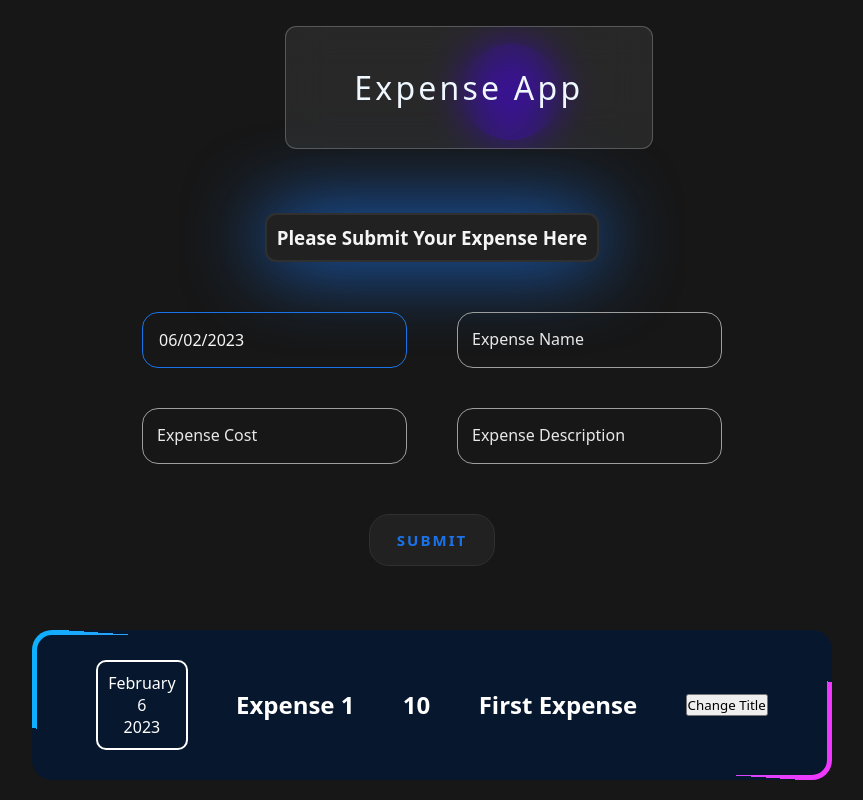
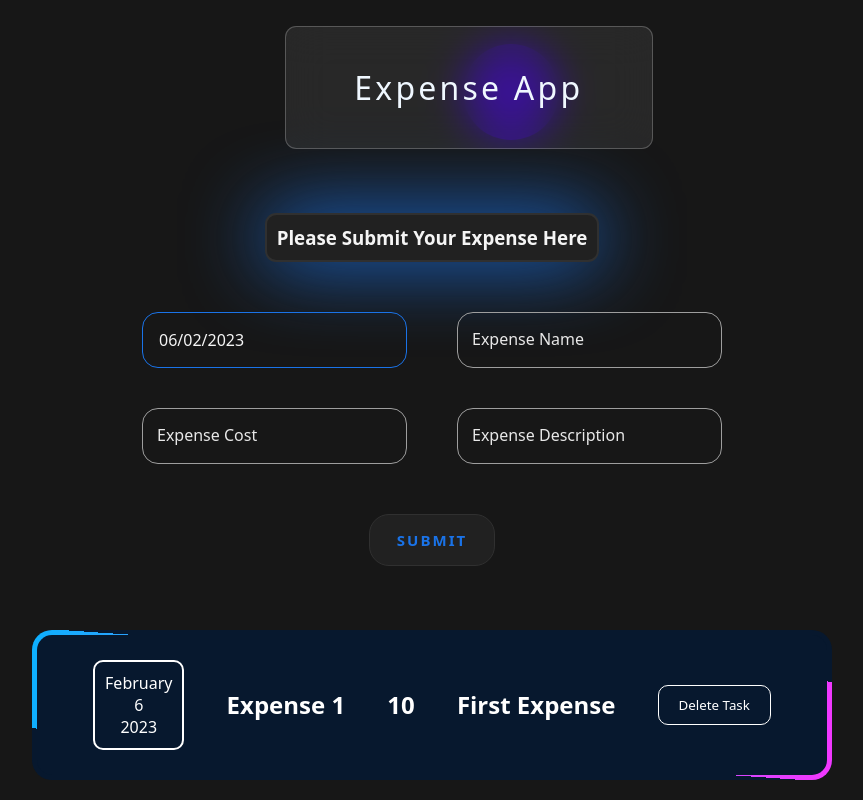
Before and after one commit to SupratimNayek18/Expense-App, a React (Create React App) app: page / in a window 1280 px wide. Shown: the top 800 px of the page, without its empty margins (208-1071 px from the left). Built offline with nearby package versions, Linux system fonts and the light colour scheme.

Commit message:
Delete button functionality added

```diff
--- a/src/App.js
+++ b/src/App.js
@@ -46,6 +46,10 @@ function App() {
     setExpenseState([newExpense, ...expenseState]);
   };
 
+  const removeExpense = (index) => {
+    setExpenseState(expenseState.filter((_, i) => i !== index));
+  };
+
   return (
     <div className={styles.main}>
       {isLoading ? (
@@ -61,13 +65,15 @@ function App() {
           </div>
           <ExpenseForm addNewExpense={addNewExpense} />
           <div className={styles.expense_items_div}>
-            {expenseState.map((data) => {
+            {expenseState.map((data, index) => {
               return (
                 <ExpenseItem
                   key={data.id}
+                  index={index}
                   title={data.title}
                   price={data.price}
                   description={data.description}
+                  removeExpense={removeExpense}
                 />
               );
             })}
--- a/src/components/ExpenseItem.js
+++ b/src/components/ExpenseItem.js
@@ -2,10 +2,10 @@ import { useState } from "react";
 import ExpenseDate from "./ExpenseDate";
 import styles from "./ExpenseItem.module.css";
 
-function ExpenseItem({ title, price, description }) {
+function ExpenseItem({ index, title, price, description, removeExpense }) {
   const [stateTitle, setTitle] = useState(title);
   const clickHandler = () => {
-    setTitle("Updated!");
+    removeExpense(index);
   };
   return (
     <div className={styles.card}>
@@ -14,7 +14,9 @@ function ExpenseItem({ title, price, description }) {
         <h2>{stateTitle}</h2>
         <h2>{price}</h2>
         <h2>{description}</h2>
-        <button onClick={clickHandler}>Change Title</button>
+        <button className={styles.deleteTaskButton} onClick={clickHandler}>
+          Delete Task
+        </button>
       </div>
     </div>
   );
--- a/src/components/ExpenseItem.module.css
+++ b/src/components/ExpenseItem.module.css
@@ -58,3 +58,15 @@
   inset: 5px;
   border-radius: 15px;
 }
+
+.deleteTaskButton {
+  padding: 10px 20px;
+  background: none;
+  color: white;
+  border: 1px solid white;
+  border-radius: 10px;
+}
+
+.deleteTaskButton:hover {
+  background-color: gray;
+}
```
